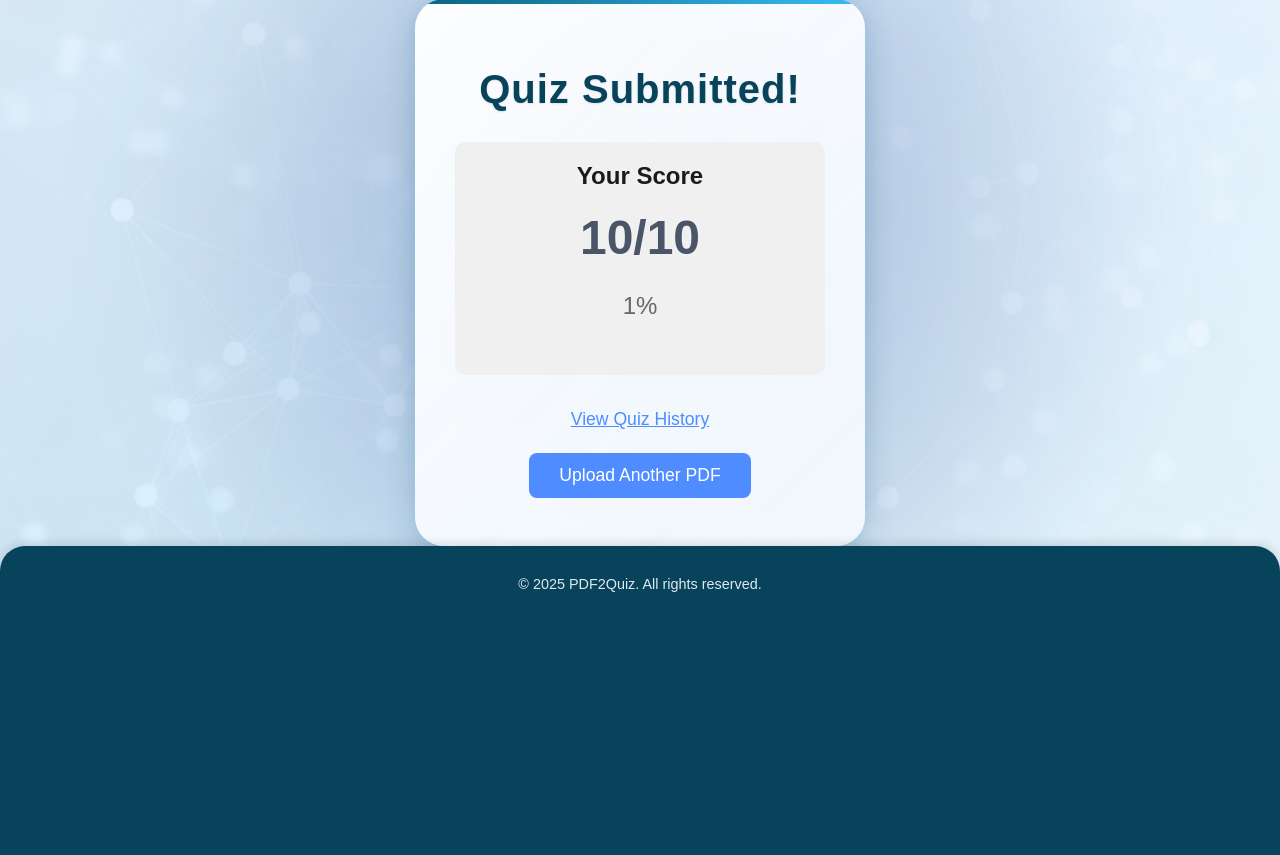
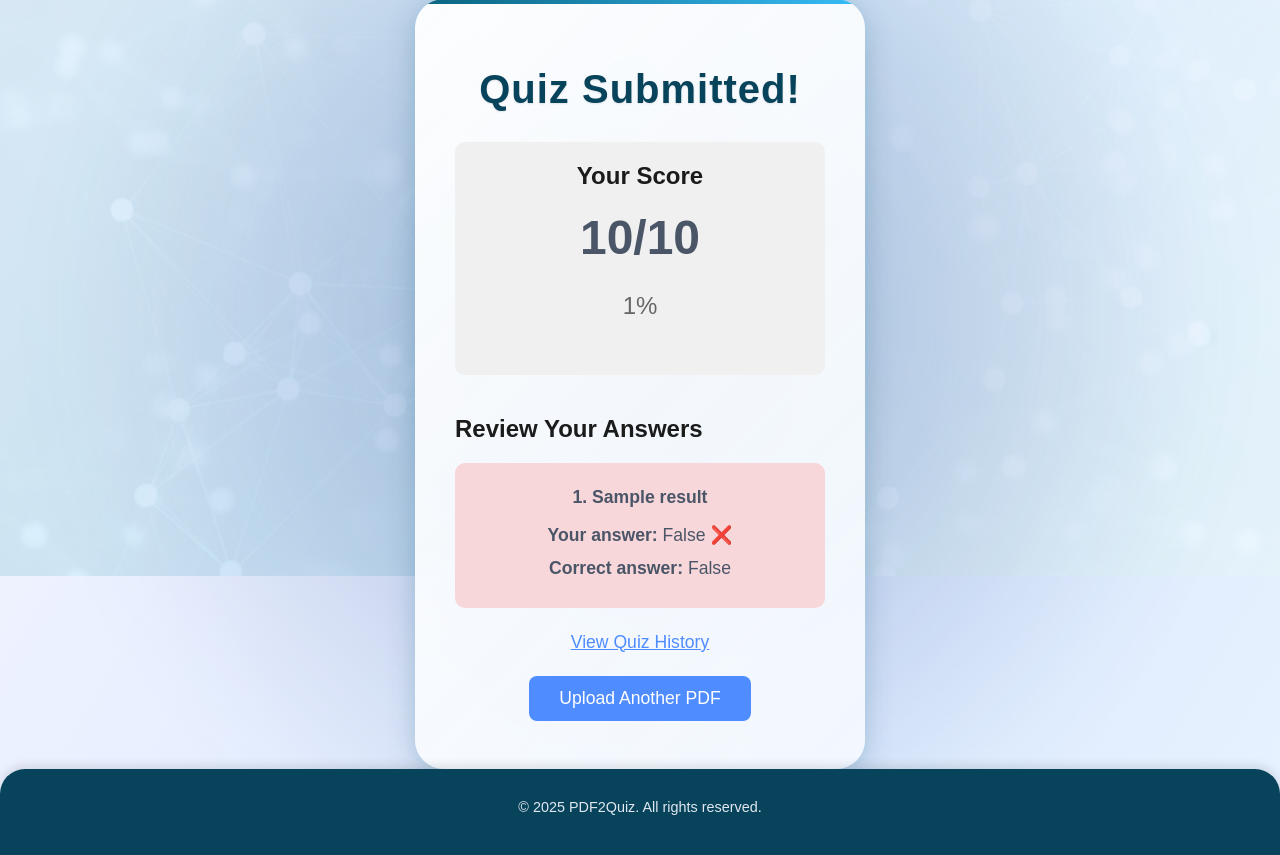
Before and after one commit to AbdulJH/GroupProject, a FastAPI app: template frontend/templates/quiz_submitted.html in a window 1280 px wide. Shown: the part 224-1079 px from the top of the page. Before the commit the page ends 816 px from the top, so only its background shows below. Run offline with FastAPI, Linux system fonts and the light colour scheme; the template is opened without the code that fills it: most values are stand-ins (such as "Sample title", 1, 10 or a date in 2020).

Commit message:
feat: show quiz answers and feedback after submission
Users can now see which questions they got right/wrong with correct answers displayed for learning.

```diff
--- a/frontend/templates/quiz_submitted.html
+++ b/frontend/templates/quiz_submitted.html
@@ -24,6 +24,25 @@
                 </p>
             </div>
 
+            <h2 style="margin-top: 40px; text-align: left;">Review Your Answers</h2>
+
+            {% for result in results %}
+            <div style="margin: 20px 0; padding: 20px; background: {% if result.is_correct %}#d4edda{% else %}#f8d7da{% endif %}; border-radius: 10px; text-align: left;">
+                <p style="font-weight: bold; font-size: 1.1em; margin-bottom: 10px;">
+                    {{ loop.index }}. {{ result.question }}
+                </p>
+                <p style="margin: 5px 0;">
+                    <strong>Your answer:</strong>
+                    {{ "True" if result.user_answer else "False" }}
+                    {% if result.is_correct %}✅{% else %}❌{% endif %}
+                </p>
+                <p style="margin: 5px 0;">
+                    <strong>Correct answer:</strong>
+                    {{ "True" if result.correct_answer else "False" }}
+                </p>
+            </div>
+            {% endfor %}
+
             <p style="margin: 20px 0;">
                 <a href="/quiz/history" style="color: #4f8cff; text-decoration: underline;">
                     View Quiz History
```
Also changed, not shown: backend/app/routes/pdf.py (+17 -3 lines).
